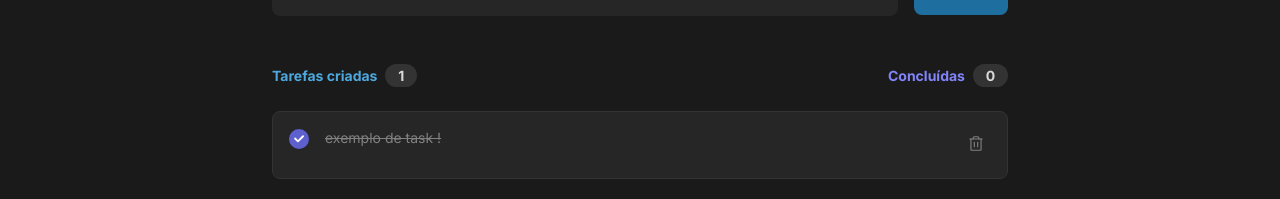
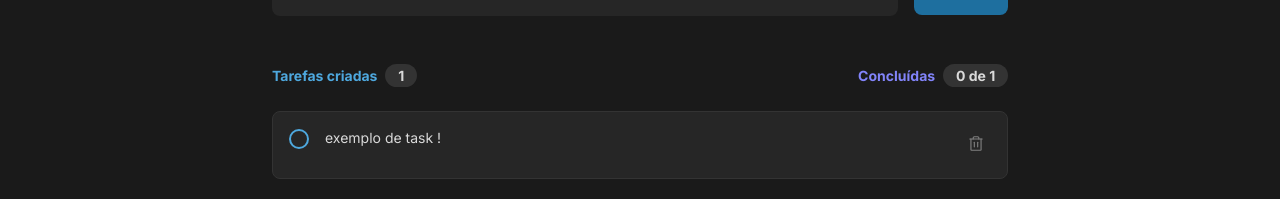
Before and after one commit to michel-cm/Todo-Ignite, a React (Vite) app: page / in a window 1280 px wide. Shown: the part 153-352 px from the top of the page. Built offline with nearby package versions, Linux system fonts and the light colour scheme.

Commit message:
update checked

```diff
--- a/src/components/TaskTable/TaskRow/TaskRow.tsx
+++ b/src/components/TaskTable/TaskRow/TaskRow.tsx
@@ -5,7 +5,7 @@ import { TaskType } from "../../../types/task";
 import { useTasks } from "../../../hooks/useTasks";
 
 export function TaskRow({ title, isCompleted, id }: TaskType) {
-  const { deleteTask } = useTasks();
+  const { deleteTask, updateCheckedTask } = useTasks();
 
   return (
     <div className={styles.taskAreaItem}>
@@ -15,7 +15,7 @@ export function TaskRow({ title, isCompleted, id }: TaskType) {
           type="checkbox"
           checked={isCompleted}
         />
-        <label htmlFor="checkBox"></label>
+        <label onClick={() => updateCheckedTask(id)} htmlFor="checkBox"></label>
         <p className={isCompleted ? styles.checked : styles.notChecked}>
           {title}
         </p>
--- a/src/components/TaskTable/TaskTable.tsx
+++ b/src/components/TaskTable/TaskTable.tsx
@@ -10,6 +10,13 @@ import { useTasks } from "../../hooks/useTasks";
 export function TaskTable() {
   const { tasks } = useTasks();
 
+  let i = 0;
+  tasks.forEach((task) => {
+    if (task.isCompleted === true) {
+      i++;
+    }
+  });
+
   return (
     <div className={styles.taskTable}>
       <div className={styles.infoTasks}>
@@ -17,7 +24,10 @@ export function TaskTable() {
           Tarefas criadas<span> {tasks.length}</span>
         </p>
         <p className={styles.tasksCompleted}>
-          Concluídas<span> 0</span>
+          Concluídas
+          <span>
+            {i} de {tasks.length}
+          </span>
         </p>
       </div>
       <div className={styles.tasksArea}>
--- a/src/contexts/Tasks.Context.tsx
+++ b/src/contexts/Tasks.Context.tsx
@@ -6,6 +6,7 @@ const initialValue = {
   tasks: [],
   createNewTask: () => {},
   deleteTask: () => {},
+  updateCheckedTask: () => {},
 };
 
 export const TasksContext = createContext<TasksTypeProvider>(initialValue);
@@ -14,7 +15,7 @@ export const TasksContextProvider = ({ children }: any) => {
   const [tasks, setTasks] = useState([
     {
       title: "exemplo de task !",
-      isCompleted: true,
+      isCompleted: false,
       id: uuidv1(),
       publishedAt: new Date(),
     },
@@ -31,12 +32,24 @@ export const TasksContextProvider = ({ children }: any) => {
     setTasks(tasksListWithowtDeleted);
   }
 
+  function updateCheckedTask(id: string) {
+    const newTasks = tasks.map((task) => {
+      if (id === task.id) {
+        return { ...task, isCompleted: !task.isCompleted };
+      } else {
+        return task;
+      }
+    });
+    setTasks(newTasks);
+  }
+
   return (
     <TasksContext.Provider
       value={{
         tasks,
         createNewTask,
-        deleteTask
+        deleteTask,
+        updateCheckedTask,
       }}
     >
       {children}
--- a/src/types/task.ts
+++ b/src/types/task.ts
@@ -9,4 +9,5 @@ export interface TasksTypeProvider {
   tasks: TaskType[];
   createNewTask: (task: TaskType) => void;
   deleteTask: (id: string) => void;
+  updateCheckedTask: (id: string) => void;
 }
```
